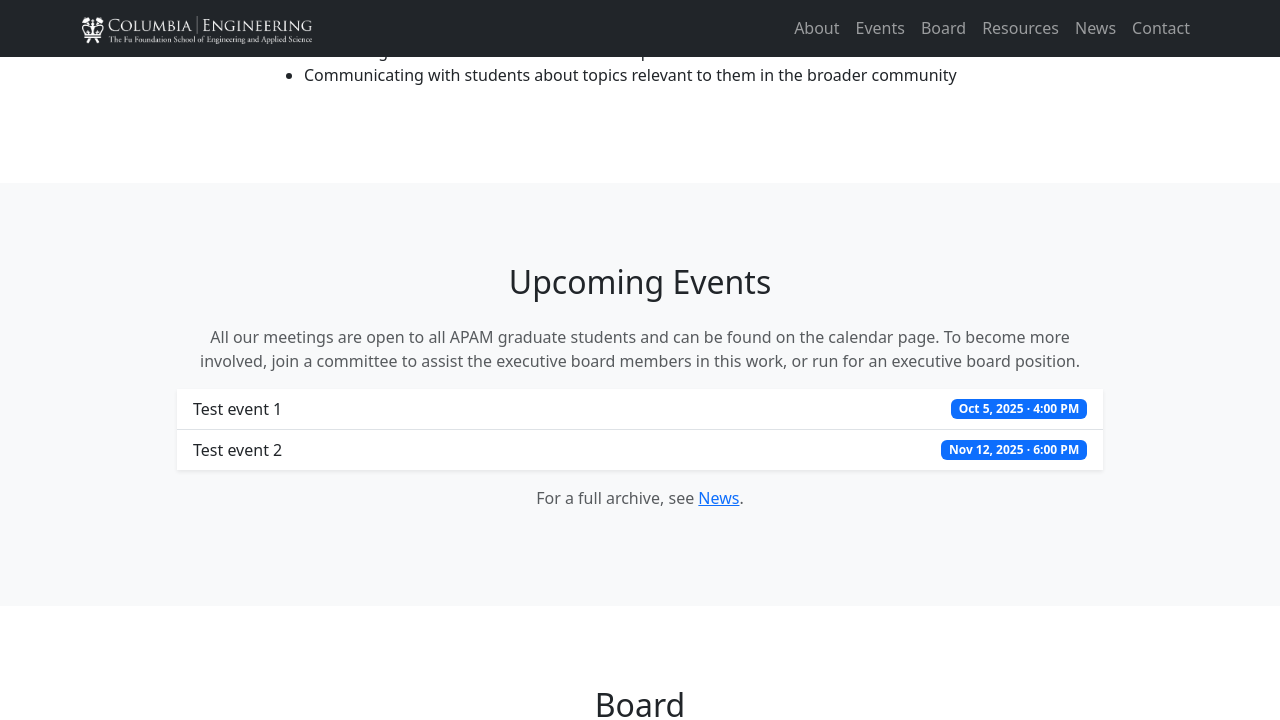
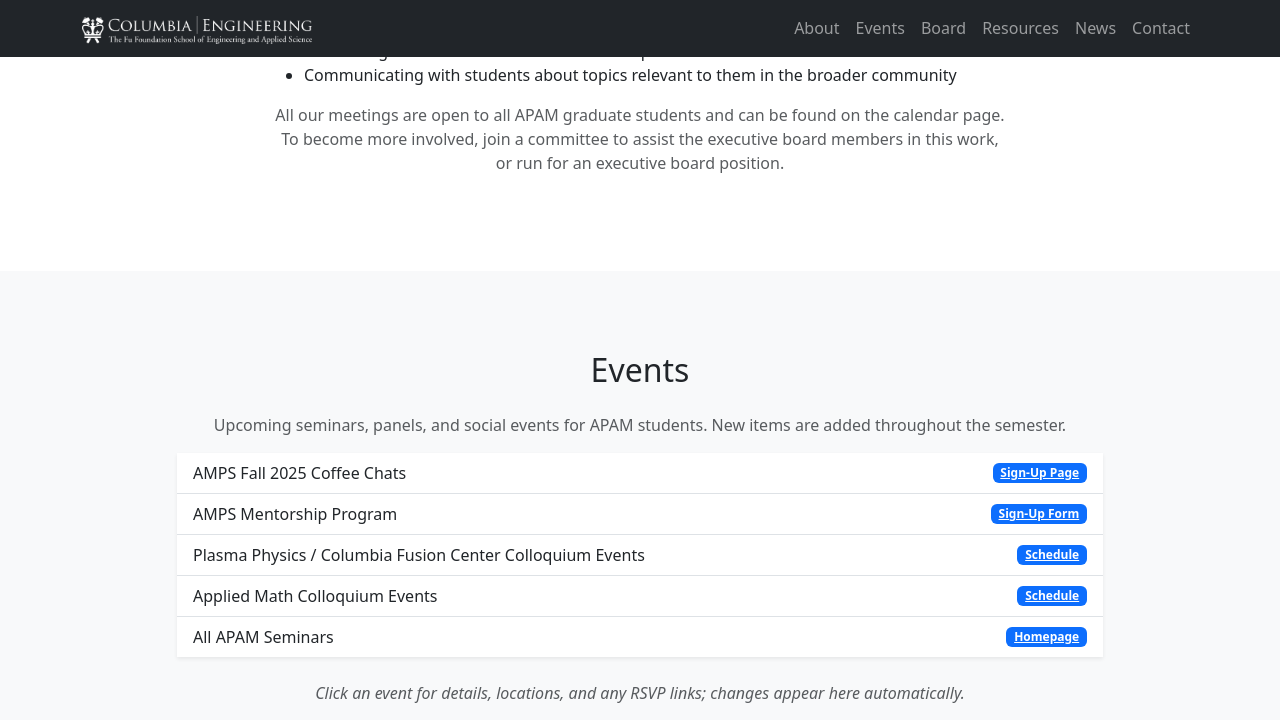
Before and after one commit to columbia-amps/columbia-amps.github.io, a Jekyll site: the page index.html, which Jekyll copies as it is, in a window 1280 px wide and 1400 px high, scrolled down 705 px. Shown: the top 720 px of the window. Built offline with Jekyll 4.4.1, drawn with Linux system fonts in a browser that asks for light colours; some of the changed text lies outside the part shown; grey boxes are pictures that could not be loaded.

Commit message:
embed google calendar, add github repo link, small formatting changes

```diff
--- a/index.html
+++ b/index.html
@@ -107,6 +107,11 @@
             <li>Advocating on behalf of students with the department and the school</li>
             <li>Communicating with students about topics relevant to them in the broader community</li>
           </ul>
+          <p class="text-center text-muted">
+            All our meetings are open to all APAM graduate students and can be found on the calendar page. To become
+            more involved, join a committee to assist the executive board members in this work, or run for an executive
+            board position.
+          </p>
         </div>
       </div>
     </div>
@@ -117,25 +122,48 @@
     <div class="container">
       <div class="row justify-content-center">
         <div class="col-lg-10">
-          <h2 class="text-center mb-4">Upcoming Events</h2>
+          <h2 class="text-center mb-4">Events</h2>
+          <div class="text-center mt-3">
             <p class="text-center text-muted">
-            All our meetings are open to all APAM graduate students and can be found on the calendar page. To become
-            more involved, join a committee to assist the executive board members in this work, or run for an executive
-            board position.
+              Upcoming seminars, panels, and social events for APAM students. New items are added throughout the
+              semester.
             </p>
-          <ul class="list-group list-group-flush shadow-sm">
-            <li class="list-group-item d-flex justify-content-between align-items-center">
-              Test event 1
-              <span class="badge text-bg-primary">Oct 5, 2025 · 4:00 PM</span>
+            <ul class="list-group list-group-flush shadow-sm mb-4">
+              <li class="list-group-item list-group-item-action d-flex justify-content-between align-items-center">
+                AMPS Fall 2025 Coffee Chats
+                <a class="badge text-bg-primary"
+                  href="https://drive.google.com/open?id=10rANaJCybE1-SRz7l93BqajJcGyhhO7Yo6S4_Vu0Pno">Sign-Up Page</a>
               </li>
-            <li class="list-group-item d-flex justify-content-between align-items-center">
-              Test event 2
-              <span class="badge text-bg-primary">Nov 12, 2025 · 6:00 PM</span>
+              <li class="list-group-item list-group-item-action d-flex justify-content-between align-items-center">
+                AMPS Mentorship Program
+                <a class="badge text-bg-primary"
+                  href="https://docs.google.com/forms/d/e/1FAIpQLSc40styRqfhRPH_u9daRuI0zpK4lUHsHvfQZjGrFwrObCzwVQ/viewform">Sign-Up
+                  Form</a>
+              </li>
+              <li class="list-group-item list-group-item-action d-flex justify-content-between align-items-center">
+                Plasma Physics / Columbia Fusion Center Colloquium Events
+                <a class="badge text-bg-primary"
+                  href="https://www.apam.columbia.edu/apam-plasma-physics-columbia-fusion-center-colloquium">Schedule</a>
+              </li>
+              <li class="list-group-item list-group-item-action d-flex justify-content-between align-items-center">
+                Applied Math Colloquium Events
+                <a class="badge text-bg-primary"
+                  href="https://www.apam.columbia.edu/applied-mathematics-colloquium-67">Schedule</a>
+              </li>
+              <li class="list-group-item list-group-item-action d-flex justify-content-between align-items-center">
+                All APAM Seminars
+                <a class="badge text-bg-primary" href="https://www.apam.columbia.edu/seminars-0">Homepage</a>
               </li>
             </ul>
-          <div class="text-center mt-3">
-            <!-- WIP: Google Calendar embed placeholder -->
-            <!-- <iframe src="AMPS_PUBLIC_GOOGLE_CALENDAR_EMBED_URL" style="border:0" width="100%" height="600" frameborder="0" scrolling="no"></iframe> -->
+            <div>
+              <p class="text-center text-muted">
+                <i>Click an event for details, locations, and any RSVP links; changes appear here automatically.</i>
+              </p>
+              <!-- WIP: Create/access AMPS Calendar -->
+              <iframe
+                src="https://calendar.google.com/calendar/embed?height=600&wkst=1&ctz=America%2FNew_York&showPrint=0&src=Y18wMjkwMDZjZDJjN2M4MzJiN2I0ZWYwYWYwMTUyMGZiNTZmMzk1ZTA4ZmJhYjM3M2U0NDIwNDhmZTQ2OGYwM2I3QGdyb3VwLmNhbGVuZGFyLmdvb2dsZS5jb20&color=%237986cb"
+                style="border:solid 1px #777" width="800" height="600" frameborder="0" scrolling="no">
+              </iframe>
             </div>
             <p class="text-center text-muted"> For a full archive, see <a href="/blog/">News</a>. </p>
           </div>
@@ -181,13 +209,13 @@
         <div class="col-lg-8">
           <ul class="list-group list-group-flush shadow-sm">
             <li class="list-group-item"><a href="https://www.apam.columbia.edu/" target="_blank"
-                rel="noopener">Department Site</a></li>
+                rel="noopener">APAM Homepage</a></li>
             <li class="list-group-item"><a
                 href="https://amps-resources.notion.site/Graduate-Research-Resources-25fa2142cede80fbaf32c3e0ddbae38d"
                 target="_blank" rel="noopener">Research Resources Notion Page</a></li>
             <li class="list-group-item"><a href="https://www.apam.columbia.edu/research-5" target="_blank"
                 rel="noopener">APAM Research</a></li>
-            <li class="list-group-item"><a href="/blog/">News &amp; Updates</a></li>
+            <li class="list-group-item"><a href="https://www.apam.columbia.edu/news">News &amp; Updates</a></li>
           </ul>
         </div>
       </div>
@@ -243,6 +271,11 @@
         target="_blank" rel="noopener noreferrer" aria-label="Slack">
         <i class="fa-brands fa-slack"></i>
       </a>
+      <!-- GitHub (placeholder icon; links to the org github repo for this site) -->
+      <a class="icon" href="https://github.com/columbia-amps/columbia-amps.github.io/tree/main" target="_blank"
+        rel="noopener noreferrer" aria-label="GitHub">
+        <i class="fa-brands fa-github"></i>
+      </a>
     </div>
 
     <div class="container">
```
Lines whose indentation alone changed are shown as unchanged.
